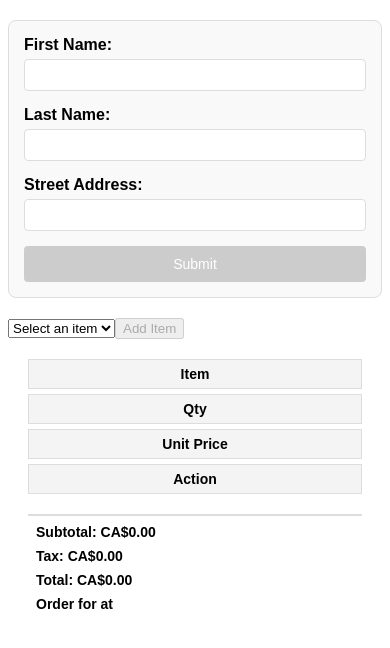
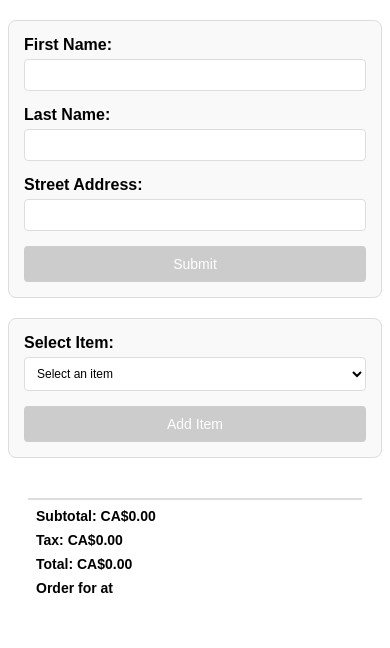
Before and after one commit to amir-roshan/shopping-form, an Angular app: page / in a window 390 px wide. Shown: the top 648 px of the page. Built offline with nearby package versions, Linux system fonts and the light colour scheme.

Commit message:
Enhance item form with improved styling, validation messages, and responsive design; update button styles across forms

```diff
--- a/src/app/item-form/item-form.component.css
+++ b/src/app/item-form/item-form.component.css
@@ -0,0 +1,69 @@
+.form-container {
+    max-width: 900px;
+    margin: 20px auto;
+    padding: 20px;
+    border: 1px solid #ddd;
+    border-radius: 8px;
+    background-color: #f9f9f9;
+    font-family: Arial, sans-serif;
+}
+
+.form-group {
+    margin-bottom: 15px;
+}
+
+label {
+    display: block;
+    font-weight: bold;
+    margin-bottom: 5px;
+}
+
+select {
+    width: 100%;
+    padding: 8px;
+    border: 1px solid #ddd;
+    border-radius: 4px;
+    box-sizing: border-box;
+    font-size: 14px;
+    background-color: #fff;
+}
+
+.error {
+    color: #d9534f;
+    font-size: 12px;
+    margin-top: 5px;
+}
+
+.form-actions {
+    text-align: right;
+}
+
+.btn-submit {
+    background-color: #28a745;
+    color: #fff;
+    padding: 10px 15px;
+    border: none;
+    border-radius: 4px;
+    cursor: pointer;
+    font-size: 14px;
+}
+
+.btn-submit:disabled {
+    background-color: #cccccc;
+    cursor: not-allowed;
+}
+
+@media (max-width: 768px) {
+    .form-container {
+        padding: 15px;
+    }
+
+    select {
+        font-size: 12px;
+    }
+
+    .btn-submit {
+        width: 100%;
+        padding: 10px;
+    }
+}
--- a/src/app/item-form/item-form.component.html
+++ b/src/app/item-form/item-form.component.html
@@ -1,9 +1,31 @@
-<form #itemForm="ngForm" (ngSubmit)="onSubmit()">
+<div class="form-container">
+  <form #itemForm="ngForm" (ngSubmit)="onSubmit()" novalidate>
+    <!-- Item Dropdown -->
+    <div class="form-group">
+      <label for="items">Select Item:</label>
       <select id="items" name="items" [(ngModel)]="selectedItem" required>
         <option value="" disabled selected>Select an item</option>
         <option *ngFor="let item of items" [value]="item.item">
           {{ item.item }}
         </option>
       </select>
-  <button [disabled]="!itemForm.form.valid" type="submit">Add Item</button>
+      <div
+        *ngIf="itemForm.controls['items']?.touched && itemForm.controls['items']?.errors?.['required']"
+        class="error"
+      >
+        Selecting an item is required.
+      </div>
+    </div>
+
+    <!-- Submit Button -->
+    <div class="form-actions">
+      <button
+        type="submit"
+        class="btn btn-submit"
+        [disabled]="!itemForm.form.valid"
+      >
+        Add Item
+      </button>
+    </div>
   </form>
+</div>
--- a/src/app/name-address-form/name-address-form.component.css
+++ b/src/app/name-address-form/name-address-form.component.css
@@ -38,7 +38,7 @@ input[type='text'] {
 }
 
 .btn-submit {
-    background-color: #007bff;
+    background-color: #28a745;
     color: #fff;
     padding: 10px 15px;
     border: none;
--- a/src/app/summary-form/summary-form.component.css
+++ b/src/app/summary-form/summary-form.component.css
@@ -35,6 +35,28 @@
     font-weight: bold;
 }
 
+.btn-delete {
+    background-color: #d9534f;
+    color: #fff;
+    border: none;
+    padding: 8px 12px;
+    border-radius: 4px;
+    cursor: pointer;
+    font-size: 14px;
+    transition: all 0.3s ease;
+}
+
+.btn-delete:hover {
+    background-color: #c9302c;
+    transform: scale(1.05);
+}
+
+.btn-delete:active {
+    background-color: #ac2925;
+    transform: scale(0.95);
+}
+
+
 @media (max-width: 768px) {
     .cart-grid {
         grid-template-columns: 1fr 1fr;
@@ -69,5 +91,9 @@
         .cart-summary-item {
             text-align: left;
         }
+
+        .cart-header {
+            display: none;
+        }
     }
 }
--- a/src/app/summary-form/summary-form.component.html
+++ b/src/app/summary-form/summary-form.component.html
@@ -9,7 +9,7 @@
       <div class="cart-item">{{ item.num }}</div>
       <div class="cart-item">{{ item.price | currency : "CAD" : true }}</div>
       <div class="cart-item">
-        <button (click)="removeItem(item)">Delete</button>
+        <button class="btn-delete" (click)="removeItem(item)">Delete</button>
       </div>
     </ng-container>
   </div>
```
Lines whose indentation alone changed are shown as unchanged.
